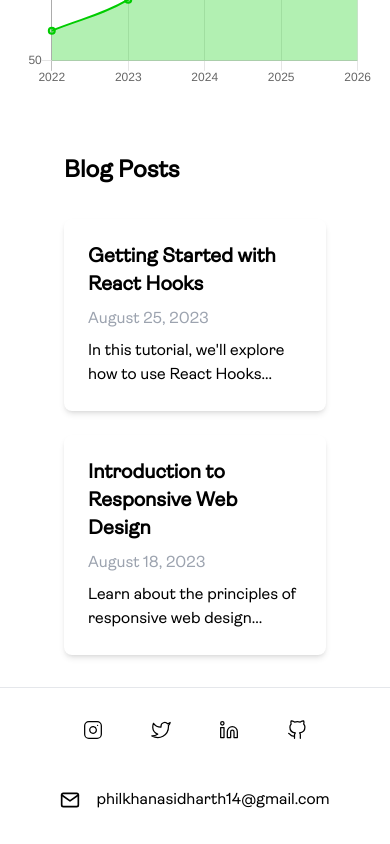
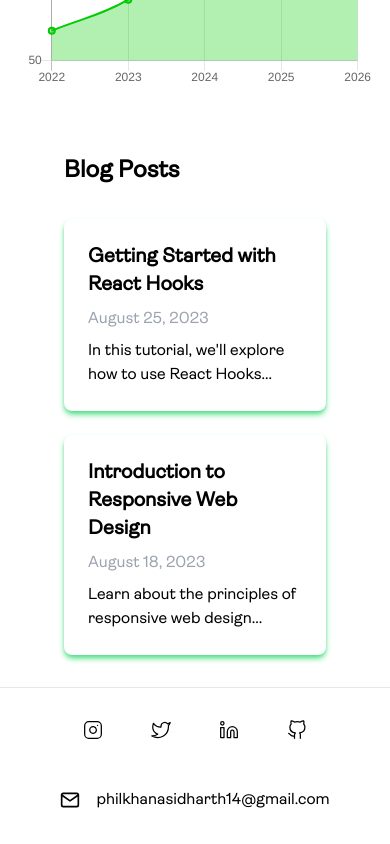
Before and after one commit to psidh/Domain, a Next.js app: page / in a window 390 px wide. Shown: the part 4202-5046 px from the top of the page. Built offline with nearby package versions, Linux system fonts and the light colour scheme.

Commit message:
shadow animations

```diff
--- a/src/app/components/Blog.js
+++ b/src/app/components/Blog.js
@@ -17,11 +17,11 @@ const GlobalStyle = createGlobalStyle`
 const Blog = () => {
   return (
   <main id="blog">
-  <div style={{ fontFamily: 'Ambit, sans-serif'}}  className="dark:bg-black bg-white container mx-auto pt-4 pb-8 px-16 md:py-10 font-ambit">
+  <div className="container mx-auto pt-4 pb-8 px-16 md:py-10">
     <h2 className="md:text-4xl text-2xl font-semibold mb-8">Blog Posts</h2>
       <div className="grid gap-6">
         {blogPosts.map((post, index) => (
-          <div key={index} className="bg-white dark:bg-gray-900 rounded-lg transform hover:scale-105 transition duration-300 shadow-md hover:shadow-xl p-6">
+          <div key={index} className=" dark:bg-gray-900 rounded-lg transform hover:scale-105 transition duration-300 shadow-md shadow-green-400 hover:shadow-green-900 p-6">
             <h3 className="text-xl font-semibold mb-2 dark:text-gray-200">{post.title}</h3>
             <p className="text-gray-400 ">{post.date}</p>
             <p className="mt-2 dark:text-gray-200">{post.content}</p>
--- a/src/app/data/projectsData.js
+++ b/src/app/data/projectsData.js
@@ -38,6 +38,7 @@ const projectsData = [
     githubLink: "https://github.com/psidh/todolist-v1",
     projectLink:"https://github.com/psidh/todolist-v1",
   },
+
   // Add more project objects
 ];
 
```
